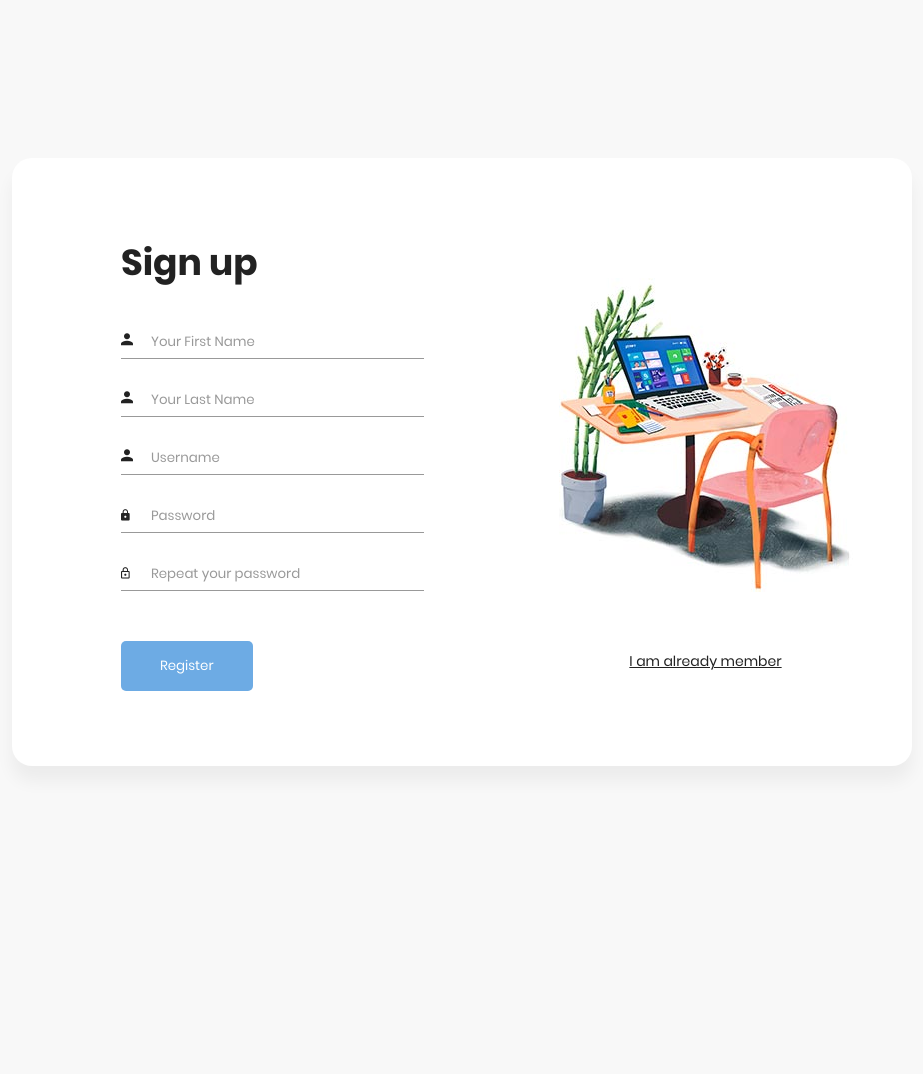
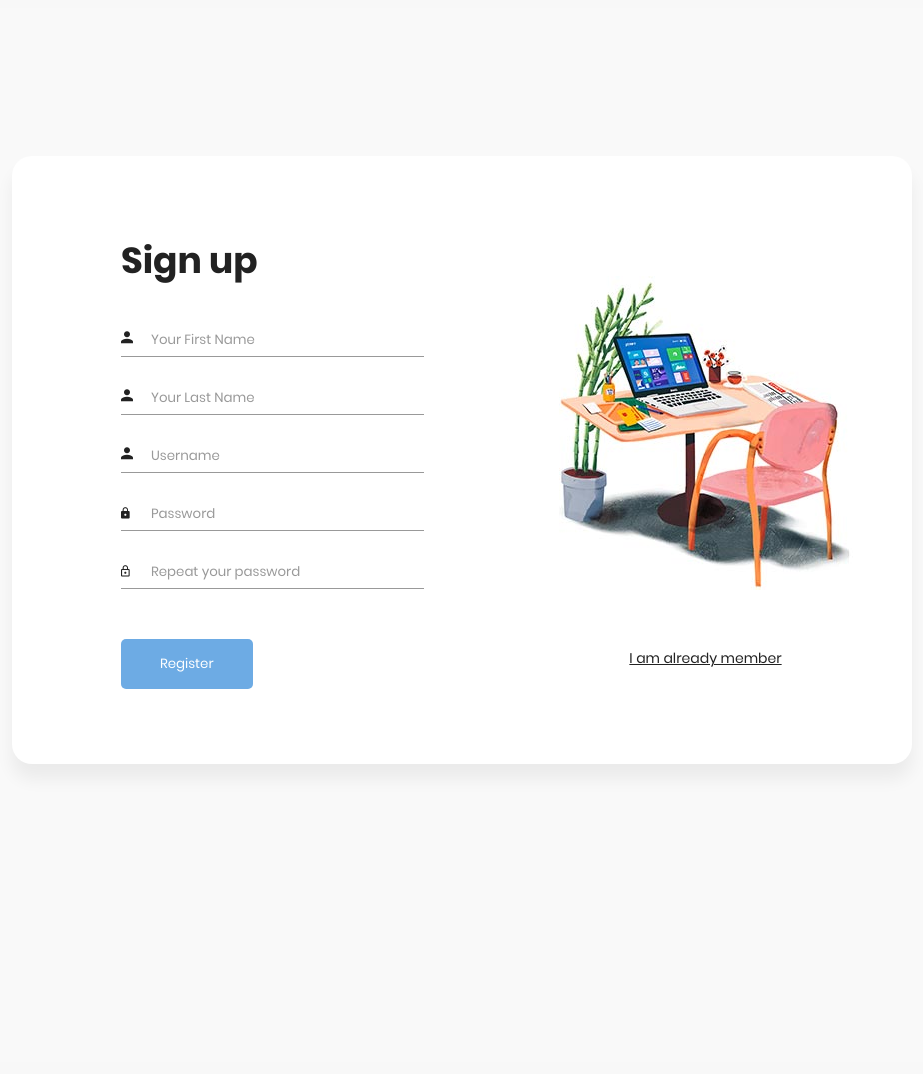
Before and after one commit to Madhav-Singhal/login-form, a Django app: page /register/ in a window 1280 px wide. Shown: the whole page, without its empty margins (178-1101 px from the left). After the commit the page ends 767 px from the top, so only its background shows below. Run offline with Django 3.2, Linux system fonts and the light colour scheme.

Commit message:
Update style.css
Updating some dimensions so the user interface don't look broke up. Also adding some more fonts too.

```diff
--- a/static/css/style.css
+++ b/static/css/style.css
@@ -49,7 +49,7 @@ list-type-ulli, .socials {
 @font-face {
   font-family: 'Poppins';
   font-style: normal;
-  font-weight: 500;
+  font-weight: 510;
   src: url("../fonts/poppins/poppins-v5-latin-500.eot");
   /* IE9 Compat Modes */
   src: local("Poppins Medium"), local("Poppins-Medium"), url("../fonts/poppins/poppins-v5-latin-500.eot?#iefix") format("embedded-opentype"), url("../fonts/poppins/poppins-v5-latin-500.woff2") format("woff2"), url("../fonts/poppins/poppins-v5-latin-500.woff") format("woff"), url("../fonts/poppins/poppins-v5-latin-500.ttf") format("truetype"), url("../fonts/poppins/poppins-v5-latin-500.svg#Poppins") format("svg");
@@ -58,7 +58,7 @@ list-type-ulli, .socials {
 @font-face {
   font-family: 'Poppins';
   font-style: italic;
-  font-weight: 500;
+  font-weight: 510;
   src: url("../fonts/poppins/poppins-v5-latin-500italic.eot");
   /* IE9 Compat Modes */
   src: local("Poppins Medium Italic"), local("Poppins-MediumItalic"), url("../fonts/poppins/poppins-v5-latin-500italic.eot?#iefix") format("embedded-opentype"), url("../fonts/poppins/poppins-v5-latin-500italic.woff2") format("woff2"), url("../fonts/poppins/poppins-v5-latin-500italic.woff") format("woff"), url("../fonts/poppins/poppins-v5-latin-500italic.ttf") format("truetype"), url("../fonts/poppins/poppins-v5-latin-500italic.svg#Poppins") format("svg");
@@ -67,7 +67,7 @@ list-type-ulli, .socials {
 @font-face {
   font-family: 'Poppins';
   font-style: normal;
-  font-weight: 600;
+  font-weight: 610;
   src: url("../fonts/poppins/poppins-v5-latin-600.eot");
   /* IE9 Compat Modes */
   src: local("Poppins SemiBold"), local("Poppins-SemiBold"), url("../fonts/poppins/poppins-v5-latin-600.eot?#iefix") format("embedded-opentype"), url("../fonts/poppins/poppins-v5-latin-600.woff2") format("woff2"), url("../fonts/poppins/poppins-v5-latin-600.woff") format("woff"), url("../fonts/poppins/poppins-v5-latin-600.ttf") format("truetype"), url("../fonts/poppins/poppins-v5-latin-600.svg#Poppins") format("svg");
@@ -76,7 +76,7 @@ list-type-ulli, .socials {
 @font-face {
   font-family: 'Poppins';
   font-style: normal;
-  font-weight: 700;
+  font-weight: 710;
   src: url("../fonts/poppins/poppins-v5-latin-700.eot");
   /* IE9 Compat Modes */
   src: local("Poppins Bold"), local("Poppins-Bold"), url("../fonts/poppins/poppins-v5-latin-700.eot?#iefix") format("embedded-opentype"), url("../fonts/poppins/poppins-v5-latin-700.woff2") format("woff2"), url("../fonts/poppins/poppins-v5-latin-700.woff") format("woff"), url("../fonts/poppins/poppins-v5-latin-700.ttf") format("truetype"), url("../fonts/poppins/poppins-v5-latin-700.svg#Poppins") format("svg");
@@ -85,7 +85,7 @@ list-type-ulli, .socials {
 @font-face {
   font-family: 'Poppins';
   font-style: italic;
-  font-weight: 700;
+  font-weight: 710;
   src: url("../fonts/poppins/poppins-v5-latin-700italic.eot");
   /* IE9 Compat Modes */
   src: local("Poppins Bold Italic"), local("Poppins-BoldItalic"), url("../fonts/poppins/poppins-v5-latin-700italic.eot?#iefix") format("embedded-opentype"), url("../fonts/poppins/poppins-v5-latin-700italic.woff2") format("woff2"), url("../fonts/poppins/poppins-v5-latin-700italic.woff") format("woff"), url("../fonts/poppins/poppins-v5-latin-700italic.ttf") format("truetype"), url("../fonts/poppins/poppins-v5-latin-700italic.svg#Poppins") format("svg");
@@ -94,7 +94,7 @@ list-type-ulli, .socials {
 @font-face {
   font-family: 'Poppins';
   font-style: normal;
-  font-weight: 800;
+  font-weight: 810;
   src: url("../fonts/poppins/poppins-v5-latin-800.eot");
   /* IE9 Compat Modes */
   src: local("Poppins ExtraBold"), local("Poppins-ExtraBold"), url("../fonts/poppins/poppins-v5-latin-800.eot?#iefix") format("embedded-opentype"), url("../fonts/poppins/poppins-v5-latin-800.woff2") format("woff2"), url("../fonts/poppins/poppins-v5-latin-800.woff") format("woff"), url("../fonts/poppins/poppins-v5-latin-800.ttf") format("truetype"), url("../fonts/poppins/poppins-v5-latin-800.svg#Poppins") format("svg");
@@ -103,7 +103,7 @@ list-type-ulli, .socials {
 @font-face {
   font-family: 'Poppins';
   font-style: italic;
-  font-weight: 800;
+  font-weight: 810;
   src: url("../fonts/poppins/poppins-v5-latin-800italic.eot");
   /* IE9 Compat Modes */
   src: local("Poppins ExtraBold Italic"), local("Poppins-ExtraBoldItalic"), url("../fonts/poppins/poppins-v5-latin-800italic.eot?#iefix") format("embedded-opentype"), url("../fonts/poppins/poppins-v5-latin-800italic.woff2") format("woff2"), url("../fonts/poppins/poppins-v5-latin-800italic.woff") format("woff"), url("../fonts/poppins/poppins-v5-latin-800italic.ttf") format("truetype"), url("../fonts/poppins/poppins-v5-latin-800italic.svg#Poppins") format("svg");
@@ -181,13 +181,13 @@ h2 {
   margin: 0;
   padding: 0;
   font-weight: bold;
-  color: #222;
+  color: #222222;
   font-family: Poppins;
   font-size: 36px; }
 
 .main {
-  background: #f8f8f8;
-  padding: 150px 0; }
+  background: #f9f9f9;
+  padding: 148px 0; }
 
 .clear {
   clear: both; }
@@ -204,11 +204,11 @@ body {
   width: 900px;
   background: #fff;
   margin: 0 auto;
-  box-shadow: 0px 15px 16.83px 0.17px rgba(0, 0, 0, 0.05);
-  -moz-box-shadow: 0px 15px 16.83px 0.17px rgba(0, 0, 0, 0.05);
-  -webkit-box-shadow: 0px 15px 16.83px 0.17px rgba(0, 0, 0, 0.05);
-  -o-box-shadow: 0px 15px 16.83px 0.17px rgba(0, 0, 0, 0.05);
-  -ms-box-shadow: 0px 15px 16.83px 0.17px rgba(0, 0, 0, 0.05);
+  box-shadow: 0px 15px 16.83px 0.17px rgba(0, 0, 0, 0.06);
+  -moz-box-shadow: 0px 15px 16.83px 0.17px rgba(0, 0, 0, 0.06);
+  -webkit-box-shadow: 0px 15px 16.83px 0.17px rgba(0, 0, 0, 0.06);
+  -o-box-shadow: 0px 15px 16.83px 0.17px rgba(0, 0, 0, 0.06);
+  -ms-box-shadow: 0px 15px 16.83px 0.17px rgba(0, 0, 0, 0.06);
   border-radius: 20px;
   -moz-border-radius: 20px;
   -webkit-border-radius: 20px;
@@ -269,7 +269,7 @@ body {
   margin-top: 45px; }
 
 figure {
-  margin-bottom: 50px;
+  margin-bottom: 49px;
   text-align: center; }
 
 .form-submit {
```
